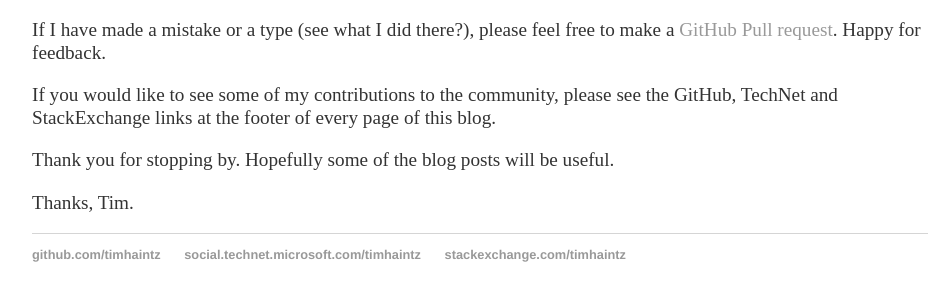
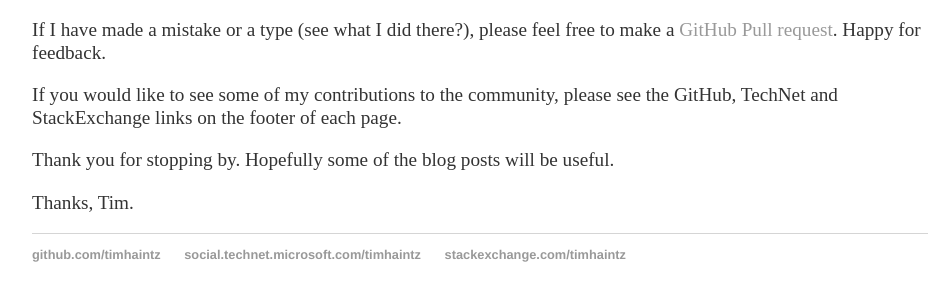
Before and after one commit to timhaintz/timhaintz.github.io, a Jekyll site: the page built from index.md, in a window 1280 px wide. Shown: the part 575-875 px from the top of the page, without its empty margins (160-1112 px from the left). Built offline with Jekyll 4.4.1, drawn with Linux system fonts in a browser that asks for light colours.

Commit message:
Update index.md

```diff
--- a/index.md
+++ b/index.md
@@ -16,7 +16,7 @@ If you would like to leave comments, please use the built in GitHub Issues funct
 
 If I have made a mistake or a type (see what I did there?), please feel free to make a [GitHub Pull request](https://help.github.com/articles/about-pull-requests/). Happy for feedback.
 
-If you would like to see some of my contributions to the community, please see the GitHub, TechNet and StackExchange links at the footer of every page of this blog.
+If you would like to see some of my contributions to the community, please see the GitHub, TechNet and StackExchange links on the footer of each page.
 
 Thank you for stopping by. Hopefully some of the blog posts will be useful.
 
```
